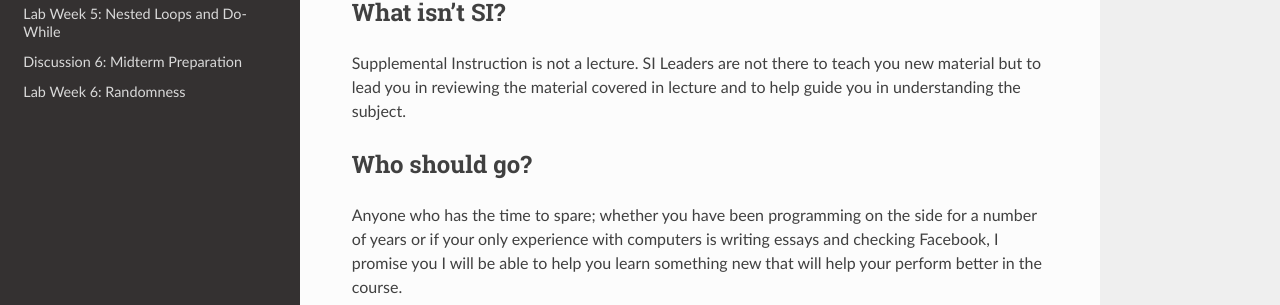
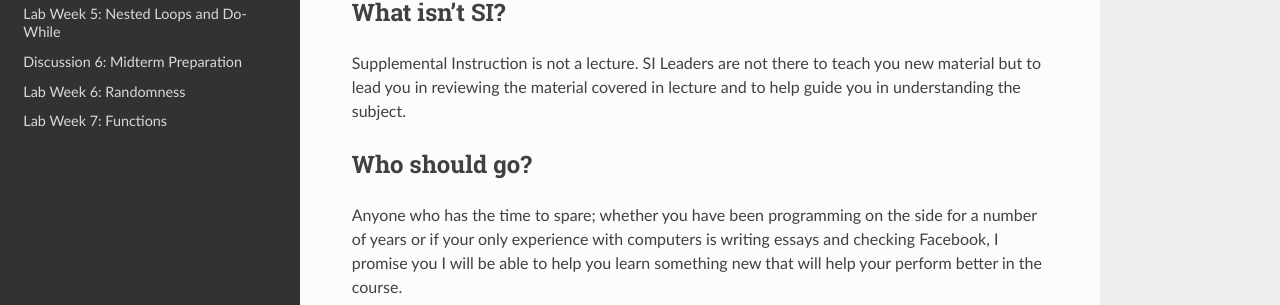
Before and after one commit to cs-si-ucr/cs10, an MkDocs documentation site: the page built from docs/index.md, in a window 1280 px wide. Shown: the part 540-845 px from the top of the page. Built offline with MkDocs 1.6.1, drawn with Linux system fonts in a browser that asks for light colours; nearby versions of some CDN libraries; old or Windows-style settings are respelled for this version of MkDocs.

Commit message:
initial week 7 lab

```diff
--- a/mkdocs.yml
+++ b/mkdocs.yml
@@ -12,7 +12,8 @@ pages:
     - [lab05.md, "Lab Week 5: Nested Loops and Do-While"]
     - [dis06.md, "Discussion 6: Midterm Preparation"]
     - [lab06.md, "Lab Week 6: Randomness"]
-#    - [lab07.md, "Lab Week 7"]
+    #- [dis07.md, "Discussion 7: Functions"]
+    - [lab07.md, "Lab Week 7: Functions"]
 #    - [lab08.md, "Lab Week 8"]
 #    - [dis08.md, "Discussion Week 8"]
 #    - [lab09.md, "Lab Week 9"]
```
Also changed, not shown: docs/lab07.md (added).
